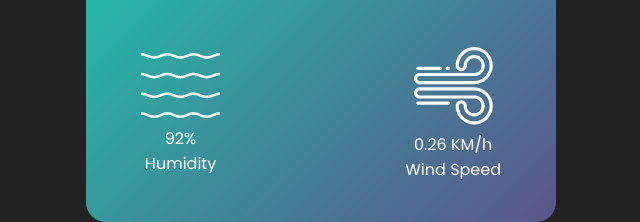
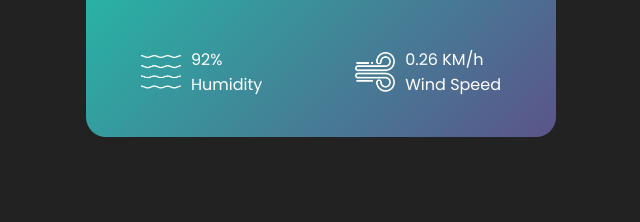
Before and after one commit to EversonMG96/Weatherapp, a plain HTML site: page index.html in a window 1280 px wide. Shown: the part 588-810 px from the top of the page, without its empty margins (319-959 px from the left). Drawn offline with Linux system fonts and the light colour scheme.

Commit message:
add style .col and .col img

```diff
--- a/src/css/style.css
+++ b/src/css/style.css
@@ -80,3 +80,14 @@ body {
     padding: 0 20px;
     margin-top: 50px;
 }
+
+.col {
+    display: flex;
+    align-items: center;
+    text-align: left;
+}
+
+.col img {
+    width: 40px;
+    margin-right: 10px;
+}
```
